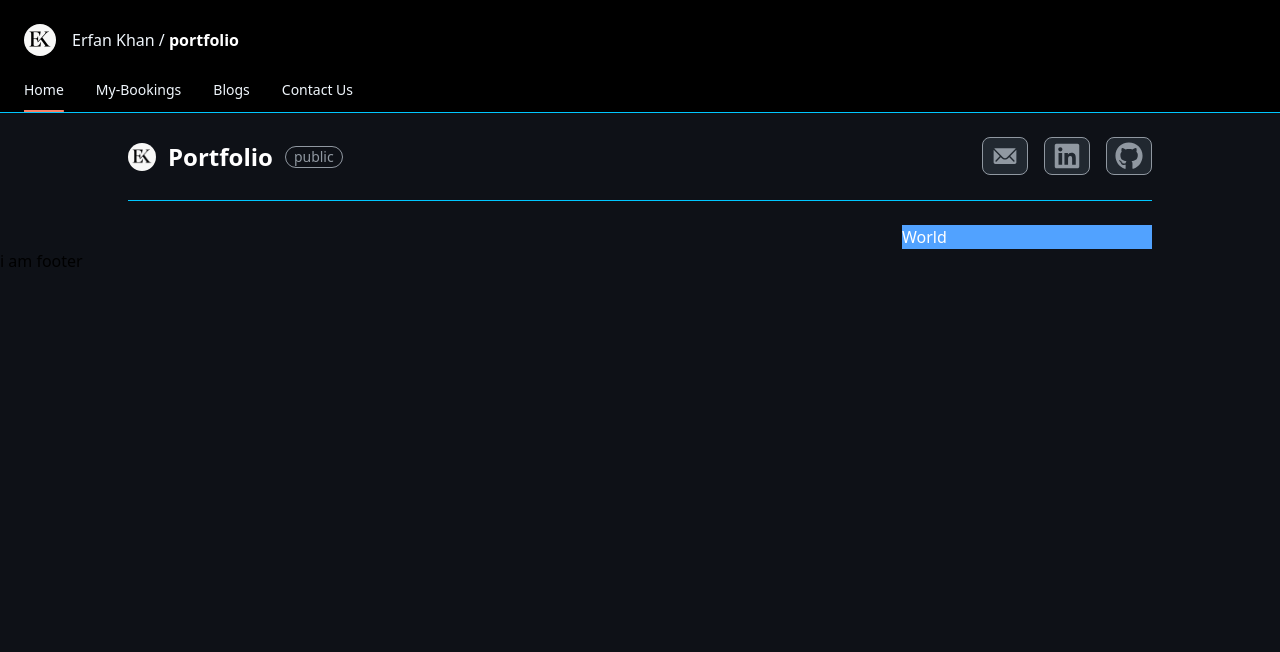
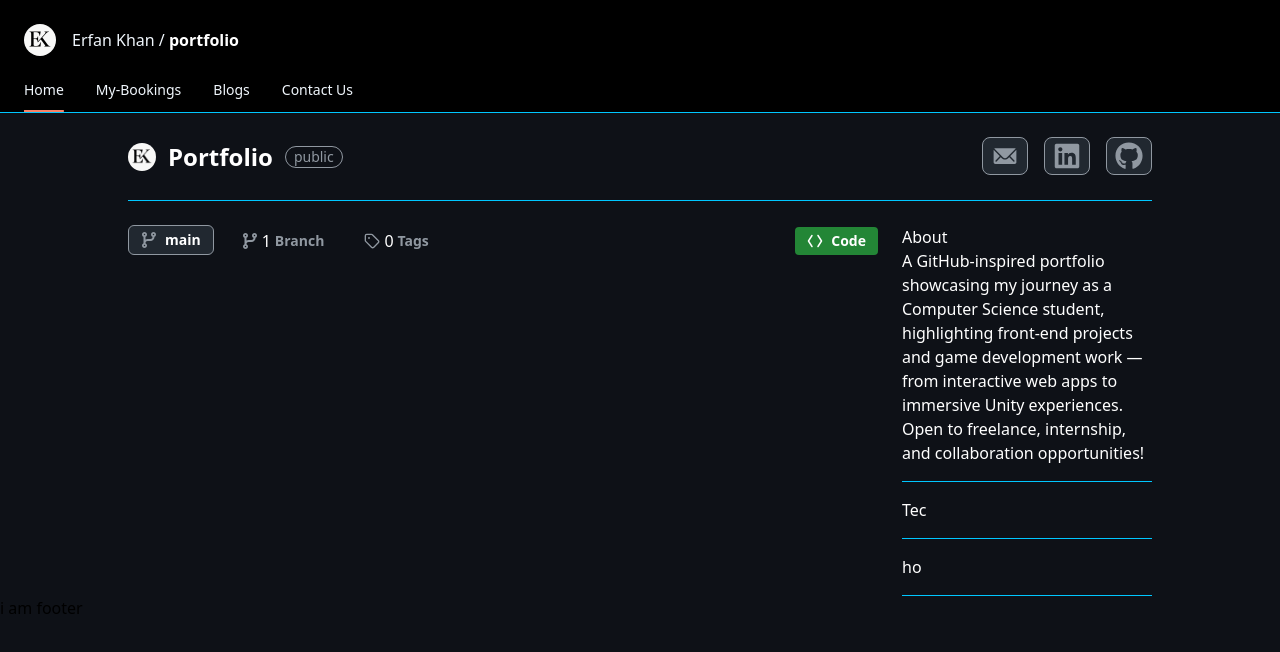
Before and after one commit to Erfan-Khan-Dhrubo/hello-i-am-erfan, a React (Vite) app in the folder hello-i-am-erfan/: page / in a window 1280 px wide. Shown: the top 652 px of the page. Built offline with nearby package versions, Linux system fonts and the light colour scheme.

Commit message:
Making Left Top Side

```diff
--- a/hello-i-am-erfan/src/App.css
+++ b/hello-i-am-erfan/src/App.css
@@ -6,6 +6,7 @@
   --color-secondaryBackground: #212830;
   --color-backgroundLine: #00c7ff;
   --color-lightGrey: #9098a1;
+  --color-btnGreen: #238636;
 }
 
 .nav-link a.active {
--- a/hello-i-am-erfan/src/components/Home/Left Side/LeftSideHome.jsx
+++ b/hello-i-am-erfan/src/components/Home/Left Side/LeftSideHome.jsx
@@ -1,9 +1,10 @@
 import React from "react";
+import LeftTop from "./LeftTop";
 
 const LeftSideHome = () => {
   return (
-    <div className="bg-blue-400">
-      <h1>World</h1>
+    <div>
+      <LeftTop></LeftTop>
     </div>
   );
 };
--- /dev/null
+++ b/hello-i-am-erfan/src/components/Home/Left Side/LeftTop.jsx
@@ -0,0 +1,38 @@
+import React from "react";
+import { FaCodeBranch } from "react-icons/fa6";
+import { LuTag } from "react-icons/lu";
+import { PiBracketsAngleBold } from "react-icons/pi";
+
+const LeftTop = () => {
+  return (
+    <div className="flex justify-between items-center">
+      <div className="flex gap-4">
+        <div>
+          <button className="btn bg-secondaryBackground px-3 py-1 border border-lightGrey rounded-md flex justify-center items-center gap-2">
+            <FaCodeBranch className="text-lightGrey" size={16} />{" "}
+            <span className="text-sm font-semibold">main</span>
+          </button>
+        </div>
+        <div className="px-3 py-1  flex justify-center items-center gap-1">
+          <FaCodeBranch className="text-lightGrey" size={16} />{" "}
+          <span className="text-white"> 1</span>
+          <span className="text-lightGrey text-sm font-semibold">Branch</span>
+        </div>
+        <div className="px-3 py-1  flex justify-center items-center gap-1">
+          <LuTag className="text-lightGrey" size={16} />{" "}
+          <span className="text-white"> 0</span>
+          <span className="text-lightGrey text-sm font-semibold">Tags</span>
+        </div>
+      </div>
+      <div>
+        <a href="#" target="_blank">
+          <button className="btn bg-btnGreen px-3 py-1 rounded-sm flex justify-center items-center gap-2 text-sm font-semibold">
+            <PiBracketsAngleBold size={16} /> <span>Code</span>
+          </button>
+        </a>
+      </div>
+    </div>
+  );
+};
+
+export default LeftTop;
--- /dev/null
+++ b/hello-i-am-erfan/src/components/Home/Right Side/Language.jsx
@@ -0,0 +1,11 @@
+import React from "react";
+
+const Language = () => {
+  return (
+    <div>
+      <h2>ho</h2>
+    </div>
+  );
+};
+
+export default Language;
--- a/hello-i-am-erfan/src/components/Home/Right Side/RightSideHome.jsx
+++ b/hello-i-am-erfan/src/components/Home/Right Side/RightSideHome.jsx
@@ -1,10 +1,24 @@
 import React from "react";
-import RightTop from "./RightTop";
+import Technology from "./Technology";
+import Language from "./Language";
 
 const RightSideHome = () => {
   return (
     <div>
-      <RightTop></RightTop>
+      <div>About</div>
+      <div className="flex flex-col gap-4">
+        <p>
+          A GitHub-inspired portfolio showcasing my journey as a Computer
+          Science student, highlighting front-end projects and game development
+          work — from interactive web apps to immersive Unity experiences. Open
+          to freelance, internship, and collaboration opportunities!
+        </p>
+        <div className="border-b border-backgroundLine w-full"></div>
+        <Technology></Technology>
+        <div className="border-b border-backgroundLine w-full"></div>
+        <Language></Language>
+        <div className="border-b border-backgroundLine w-full"></div>
+      </div>
     </div>
   );
 };
--- a/hello-i-am-erfan/src/components/Home/Right Side/RightTop.jsx
+++ /dev/null
@@ -1,7 +0,0 @@
-import React from "react";
-
-const RightTop = () => {
-  return <div></div>;
-};
-
-export default RightTop;
--- /dev/null
+++ b/hello-i-am-erfan/src/components/Home/Right Side/Technology.jsx
@@ -0,0 +1,11 @@
+import React from "react";
+
+const Technology = () => {
+  return (
+    <div>
+      <h2>Tec</h2>
+    </div>
+  );
+};
+
+export default Technology;
--- a/hello-i-am-erfan/src/components/Home/Top side/TopHome.jsx
+++ b/hello-i-am-erfan/src/components/Home/Top side/TopHome.jsx
@@ -36,7 +36,7 @@ const TopHome = () => {
             </button>
           </a>
 
-          <a href="#" target="_blank">
+          <a href="https://github.com/Erfan-Khan-Dhrubo" target="_blank">
             <button className="btn bg-secondaryBackground px-2 py-1 border border-lightGrey rounded-lg">
               <FaGithub className="text-lightGrey" size={28} />
             </button>
--- a/hello-i-am-erfan/src/pages/Home.jsx
+++ b/hello-i-am-erfan/src/pages/Home.jsx
@@ -9,10 +9,10 @@ const Home = () => {
       <TopHome></TopHome>
       <div className="flex gap-6 mt-6">
         <div className="basis-3/4">
-          <RightSideHome />
+          <LeftSideHome />
         </div>
         <div className="basis-1/4">
-          <LeftSideHome />
+          <RightSideHome />
         </div>
       </div>
     </div>
```
